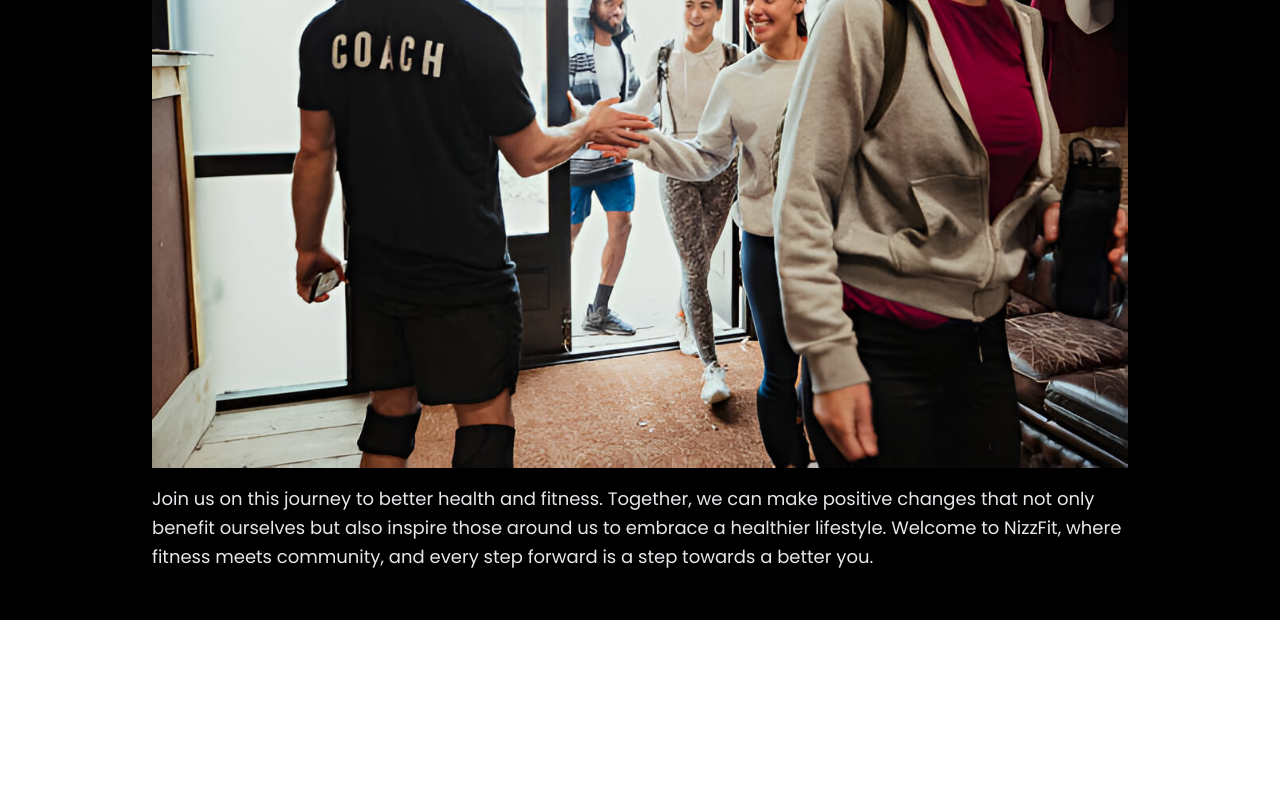
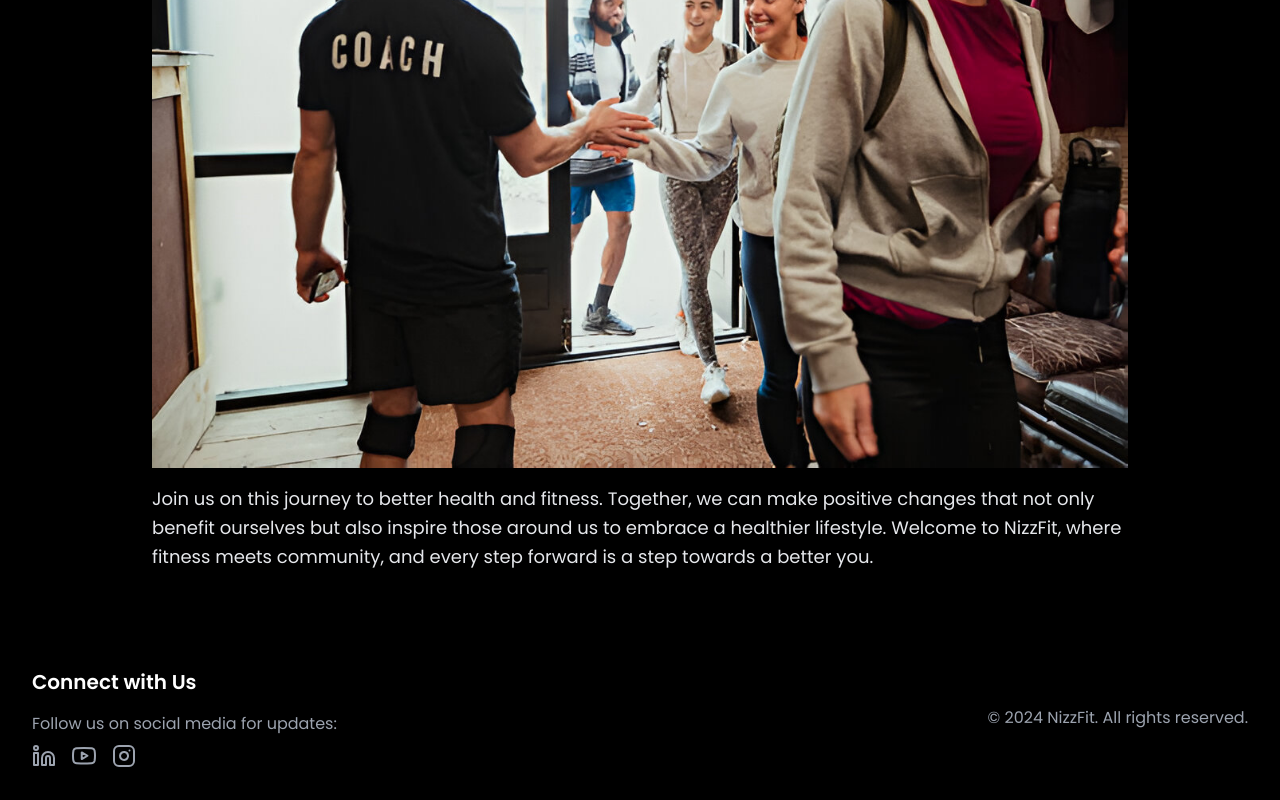
Before and after one commit to umairniaziofficial/nizzfit, a React (Create React App) app: page /about-us in a window 1280 px wide. Shown: the part 2028-2828 px from the top of the page. Before the commit the page ends 2648 px from the top, so only its background shows below. Built offline with nearby package versions, Linux system fonts and the light colour scheme; no server answers.

Commit message:
Footer Added To remaining Pages

```diff
--- a/src/pages/Aboutus.js
+++ b/src/pages/Aboutus.js
@@ -2,6 +2,7 @@ import React from "react";
 import BannerImage from "../assets/about-banner.jpg";
 import AboutTwo from "../assets/about-second.jpg";
 import NavBar from "../components/NavBar";
+import Footer from "../components/Footer";
 
 const AboutUs = () => {
   return (
@@ -80,6 +81,7 @@ const AboutUs = () => {
           towards a better you.
         </p>
       </div>
+      <Footer/>
     </div>
   );
 };
--- a/src/pages/ContactUs.js
+++ b/src/pages/ContactUs.js
@@ -1,6 +1,7 @@
 import React, { useState } from "react";
 import { MapPin, Phone, Mail } from "react-feather"; // Import icons for contact information
 import NavBar from "../components/NavBar";
+import Footer from "../components/Footer";
 
 const ContactUs = () => {
   const [formData, setFormData] = useState({
@@ -144,6 +145,7 @@ const ContactUs = () => {
           </div>
         </div>
       </div>
+      <Footer/>
     </div>
   );
 };
--- a/src/pages/ExerciseDetail.js
+++ b/src/pages/ExerciseDetail.js
@@ -2,6 +2,7 @@ import React, { useEffect, useState } from "react";
 import { useParams, Link } from "react-router-dom";
 import { fetchData, ExerciseOptions, YoutubeOptions } from "../utils/fetchData";
 import NavBar from "../components/NavBar";
+import Footer from "../components/Footer";
 
 const ExerciseDetail = () => {
   const { id } = useParams();
@@ -15,7 +16,6 @@ const ExerciseDetail = () => {
       try {
         setLoading(true);
 
-        // Fetch exercise details
         const exerciseResponse = await fetchData(
           `https://exercisedb.p.rapidapi.com/exercises/exercise/${id}`,
           ExerciseOptions
@@ -130,7 +130,6 @@ const ExerciseDetail = () => {
           </div>
         </div>
 
-        {/* Exercise Instructions and YouTube Videos */}
         <div className="flex-1">
           <h4 className="text-4xl pb-4">How to do this Exercise?</h4>
           {exercise.instructions.length > 0 ? (
@@ -168,6 +167,7 @@ const ExerciseDetail = () => {
         </div>
       </div>
     </div>
+    <Footer/>
    </div>
   );
 };
```
